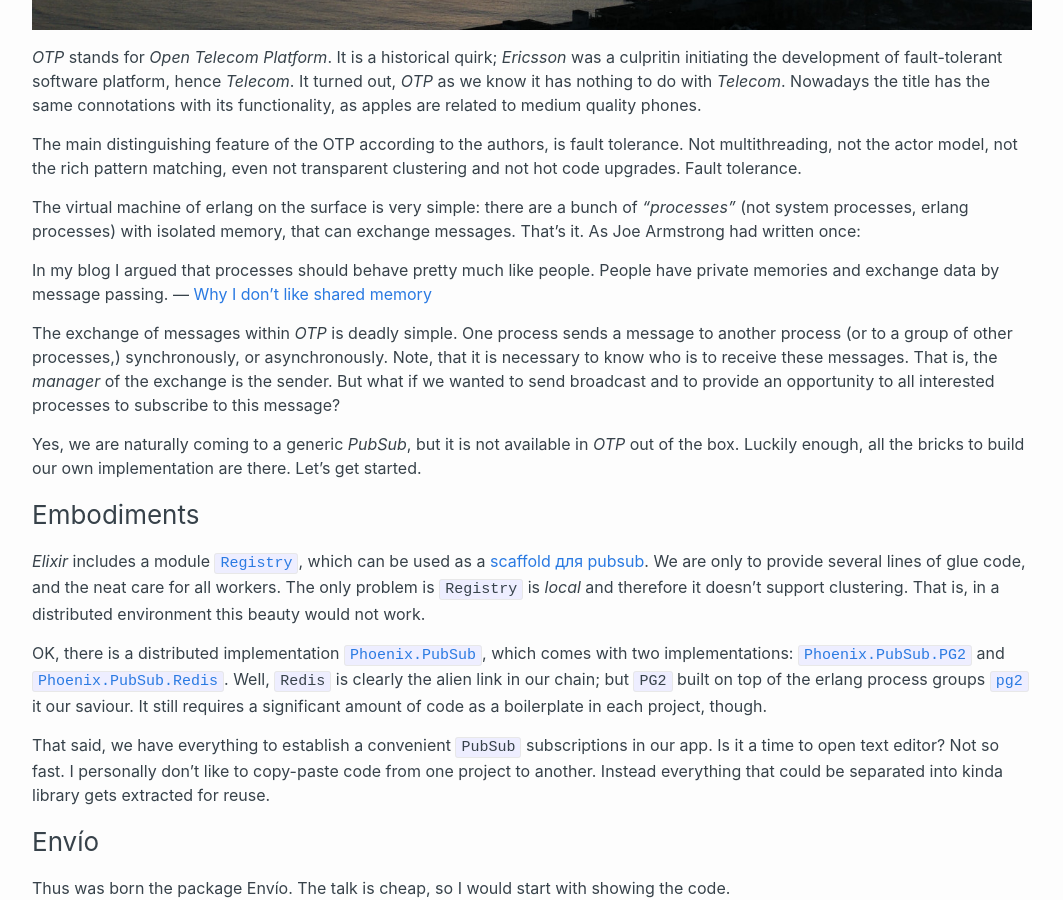
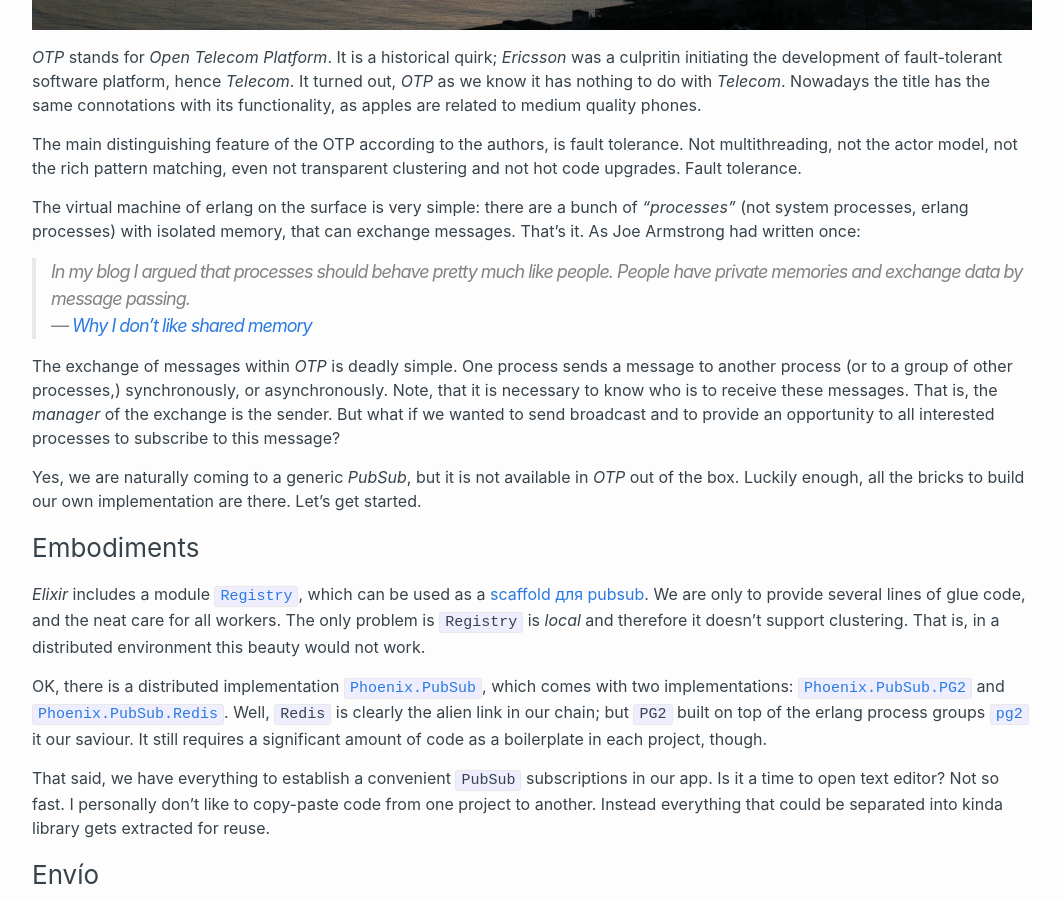
Before and after one commit to kantox/kantox.github.io, a Jekyll site: the page built from _posts/2019-12-21-pubsub-with-envio.md, in a window 1280 px wide and 900 px high, scrolled down 754 px. Shown: the whole window, without its empty margins (108-1171 px from the left). Built offline with Jekyll 4.4.1, drawn with Linux system fonts in a browser that asks for light colours.

Commit message:
Joe’s quote formatting.

```diff
--- a/_posts/2019-12-21-pubsub-with-envio.md
+++ b/_posts/2019-12-21-pubsub-with-envio.md
@@ -16,8 +16,8 @@ The main distinguishing feature of the OTP according to the authors, is fault to
 
 The virtual machine of erlang on the surface is very simple: there are a bunch of _“processes”_ (not system processes, erlang processes) with isolated memory, that can exchange messages. That’s it. As Joe Armstrong had written once:
 
-In my blog I argued that processes should behave pretty much like people. People have private memories and exchange data by message passing.
-— [Why I don't like shared memory](http://armstrongonsoftware.blogspot.com/2006/09/why-i-dont-like-shared-memory.html)
+> In my blog I argued that processes should behave pretty much like people. People have private memories and exchange data by message passing.
+> — [Why I don't like shared memory](http://armstrongonsoftware.blogspot.com/2006/09/why-i-dont-like-shared-memory.html)
 
 The exchange of messages within _OTP_ is deadly simple. One process sends a message to another process (or to a group of other processes,) synchronously, or asynchronously. Note, that it is necessary to know who is to receive these messages. That is, the _manager_ of the exchange is the sender. But what if we wanted to send broadcast and to provide an opportunity to all interested processes to subscribe to this message?
 
```
